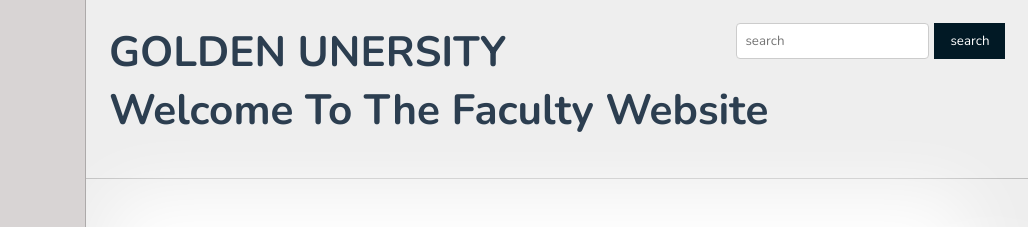
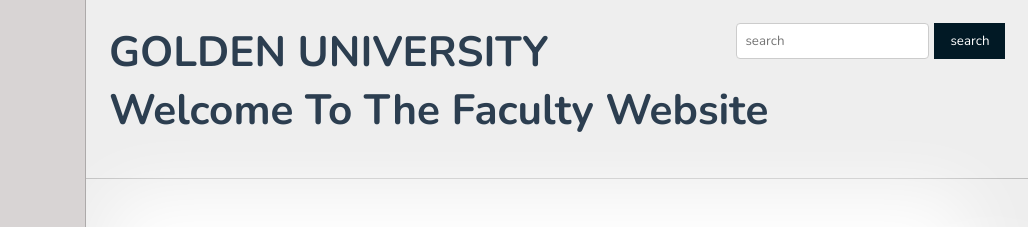
Before and after one commit to nanahubert30/Ta.hubert052241360040, a plain HTML site: page index.html in a window 1280 px wide. Shown: the top 227 px of the page, 252-1280 px from the left. Drawn offline with nearby package versions, Linux system fonts and the light colour scheme; grey boxes are pictures that could not be loaded.

Commit message:
Update index.html

```diff
--- a/index.html
+++ b/index.html
@@ -19,7 +19,7 @@
                 <input type="text" placeholder="search">
                 <button type="submit">search</button>
             </div>
-            <h2>GOLDEN UNERSITY</h2>
+            <h2>GOLDEN UNIVERSITY</h2>
             <h1> Welcome to the Faculty Website</h1>
             <div class="side-bar">
                 <nav class="navbar">
```
